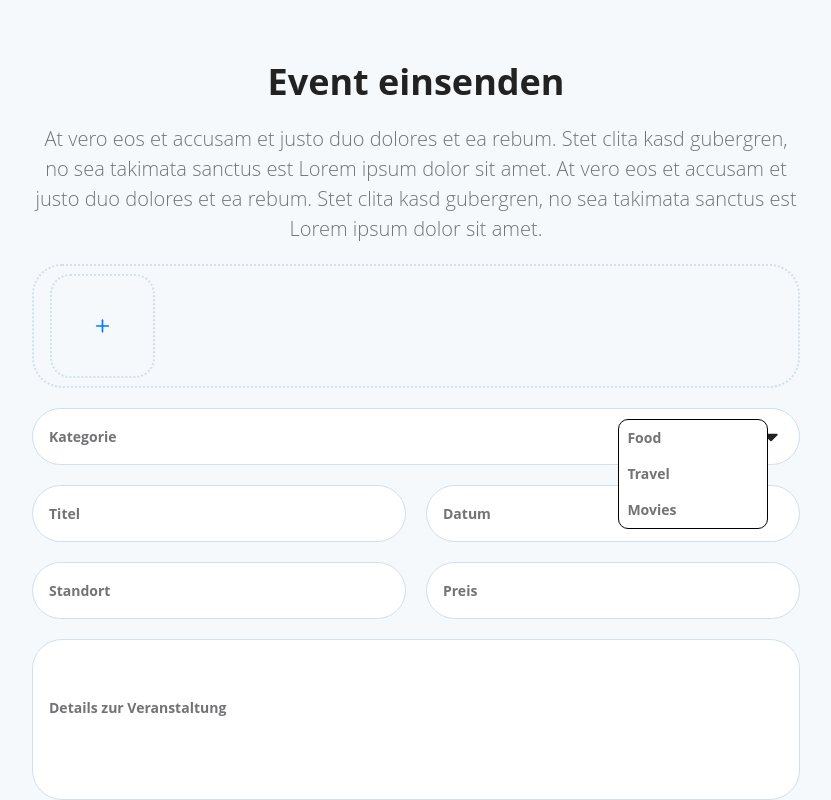
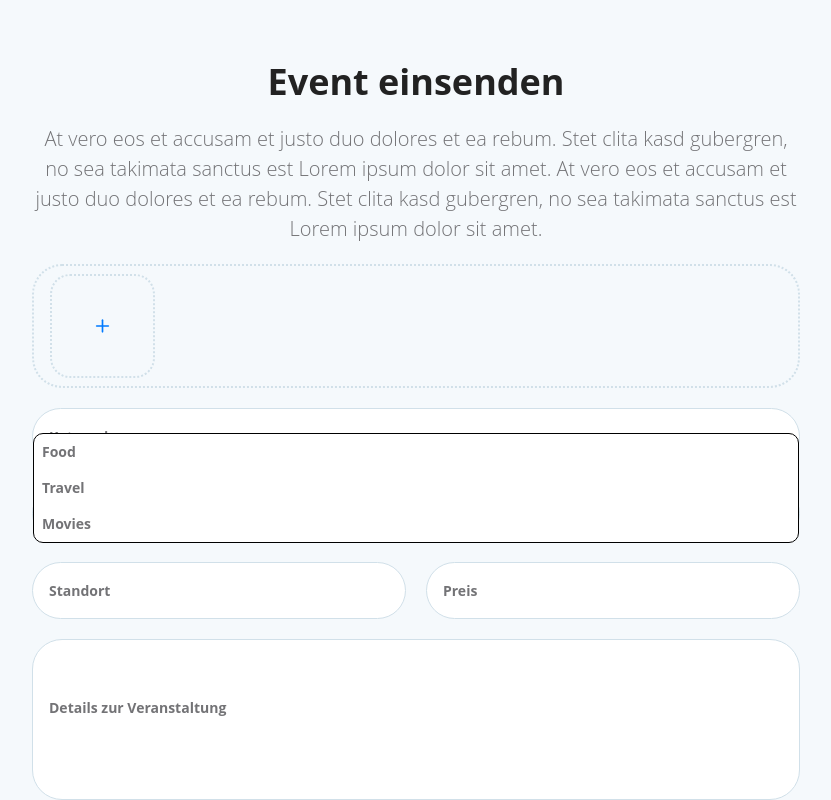
Before and after one commit to sonambishnoi550/jugendapp, a React (Create React App) app: page / in a window 1280 px wide. Both pictures are taken after a click on the button 994 px from the left and 436 px from the top of the page. Shown: the top 800 px of the page, without its empty margins (224-1055 px from the left). Built offline with nearby package versions, Linux system fonts and the light colour scheme.

Commit message:
change file name

```diff
--- a/src/App.js
+++ b/src/App.js
@@ -1,15 +1,15 @@
 import React from 'react'
-import Event from './components/Event'
-import Table from './components/Table'
+import Events from './components/Events'
 import Stars from './components/Stars'
-import Number from './components/Number'
+import AddNumber from './components/AddNumber'
+import TablePrint from './components/TablePrint'
 const App = () => {
   return (
-    <div><Event />
+    <><Events />
       <Stars/>
-      <Table />
-      <Number/>
-    </div>
+      <TablePrint />
+      <AddNumber/>
+    </>
   )
 }
 
--- a/src/components/Number.jsx
+++ b/src/components/AddNumber.jsx
@@ -1,5 +1,5 @@
 import React, { useState, useEffect } from 'react';
-const Number = () => {
+const AddNumber = () => {
     const [Sum, setSum] = useState(0);
     useEffect(() => {
         function addNumbers(num1, num2) {
@@ -15,4 +15,4 @@ const Number = () => {
         </div>
     );
 };
-export default Number;
+export default AddNumber;
--- a/src/components/Event.jsx
+++ b/src/components/Events.jsx
@@ -1,6 +1,6 @@
 import React, { useState } from "react";
 
-const Event = () => {
+const Events = () => {
   const [formData, setFormData] = useState({
     category: "",
     title: "",
@@ -59,7 +59,7 @@ const Event = () => {
               <button type="button" onClick={handleDropdownToggle} className="relative z-10">
                 <img src="./assets/images/svg/kategorie.svg" alt="icon" /></button>
               {isDropdownOpen && (
-                <div className="absolute bg-white border border-gray-300 rounded-[10px] mt-2 w-[150px] z-10 right-[4%] top-[4%]">
+                <div className="absolute bg-white border border-gray-300 rounded-[10px] mt-2 w-full z-10 right-0">
                   <ul>
                     <li className="p-2 cursor-pointer text-sm font-bold text-gray" onClick={() => handleOptionSelect('Food')}> Food </li>
                     <li className="p-2 cursor-pointer text-sm font-bold text-gray" onClick={() => handleOptionSelect('Travel')} > Travel </li>
@@ -90,4 +90,4 @@ const Event = () => {
     </div>
   );
 };
-export default Event;
+export default Events;
--- a/src/components/Table.jsx
+++ b/src/components/TablePrint.jsx
@@ -1,5 +1,5 @@
 import React from "react";
-const Table = () => {
+const TablePrint = () => {
     const table = 2;
     let result = [];
 
@@ -17,4 +17,4 @@ const Table = () => {
         </div>
     );
 };
-export default Table;
+export default TablePrint;
```
